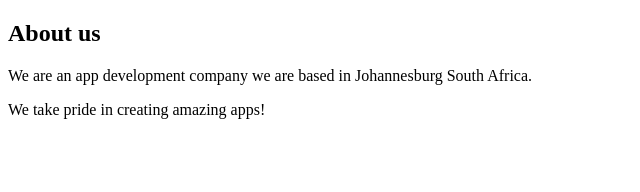
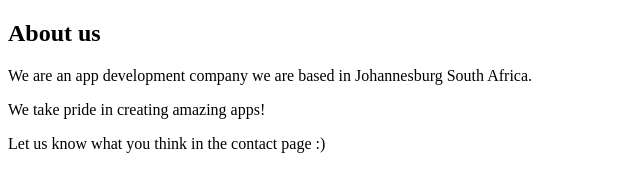
Before and after one commit to ENHLE-MTHIM/SuperheroApp, a plain HTML site: page about.html in a window 1280 px wide. Shown: the whole page, without its empty margins (0-640 px from the left). Drawn offline with Linux system fonts and the light colour scheme.

Commit message:
Update about.html

```diff
--- a/about.html
+++ b/about.html
@@ -7,6 +7,8 @@
              <h2>About us</h2>
              <p>We are an app development company we are based in Johannesburg South Africa.</p>
              <p>We take pride in creating amazing apps!</p>
+             <p>Let us know what you think in the contact page :)</p>
+
 
       </body>
 </html>
```
